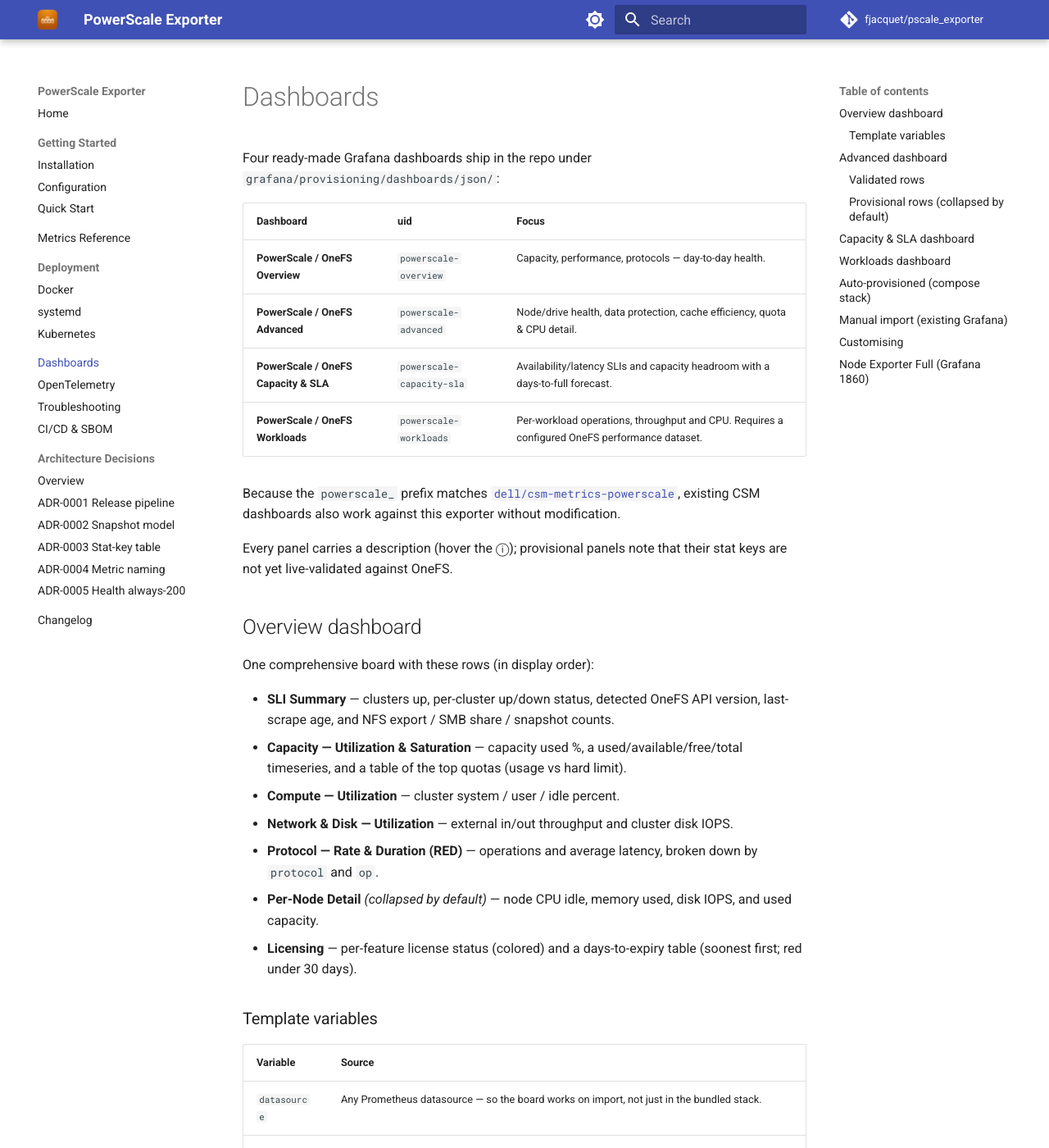
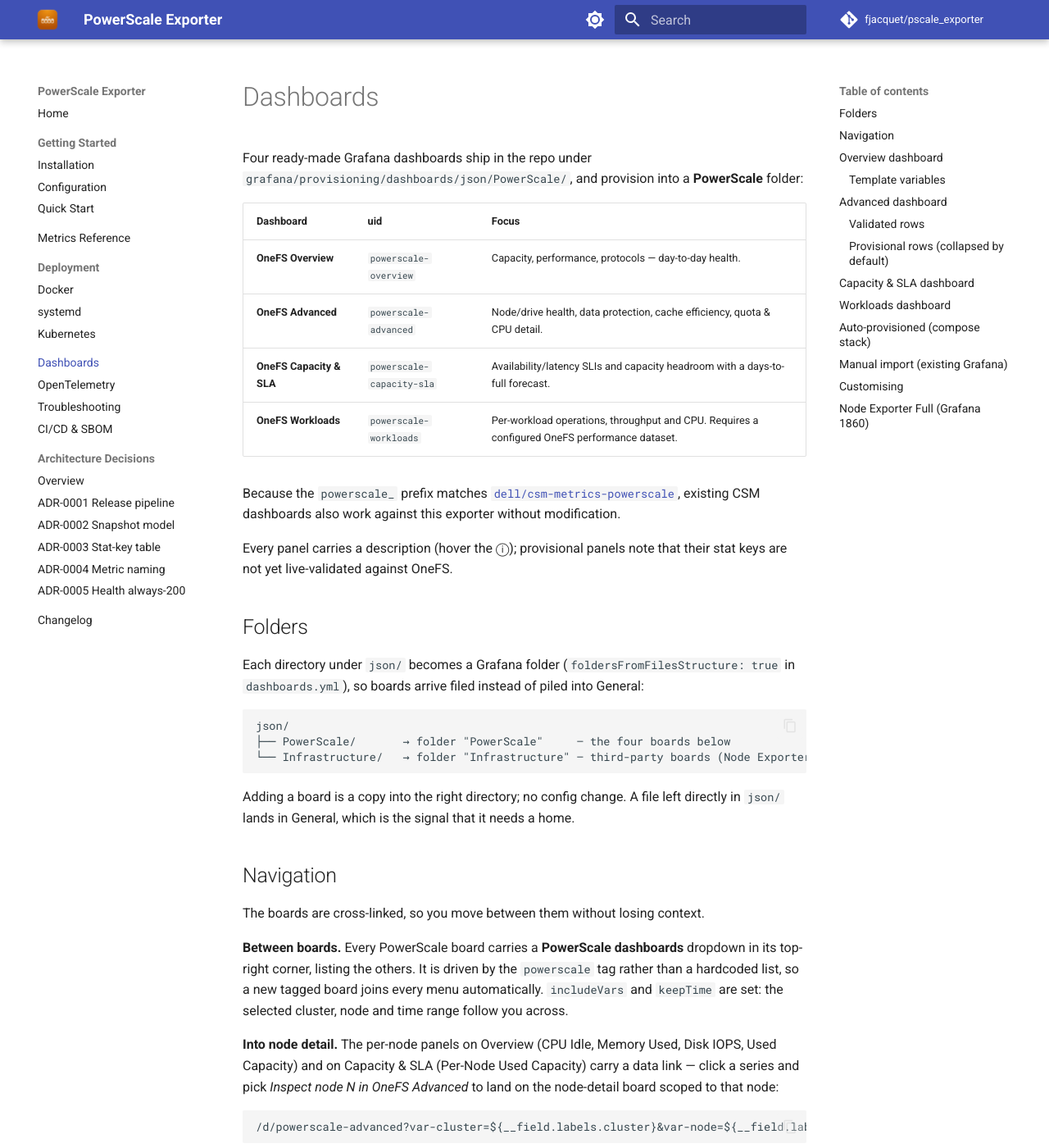
Before and after one commit to fjacquet/pscale_exporter, an MkDocs documentation site: the page built from docs/dashboards.md, in a window 1280 px wide and 1400 px high. Shown: the whole window at 82% size. Built offline with MkDocs 1.6.1 and Material for MkDocs 9.7.7, drawn with Linux system fonts in a browser that asks for light colours; comment, search, counter and statistics services are not loaded; some of the changed text lies outside the part shown.

Commit message:
feat(grafana): file dashboards into folders and cross-link them
The four boards all landed in Grafana's General folder next to the
third-party Node Exporter board, and navigation between them was ad-hoc: two
had a single hand-written link to Overview, two had none.

Folders now come from the directory structure (foldersFromFilesStructure),
so json/PowerScale/ provisions into "PowerScale" and json/Infrastructure/
into "Infrastructure". Adding a board is a copy into the right directory, and
a file left loose in json/ lands in General -- the signal it needs a home.
Titles drop the "PowerScale / " prefix the folder now supplies. Every uid is
unchanged, so existing links and bookmarks still resolve.

Each board carries a "PowerScale dashboards" dropdown driven by the
powerscale tag rather than a hardcoded list, so a new tagged board joins
every menu on its own. includeVars and keepTime are set, so the selected
cluster, node and time range follow you across boards.

The per-node panels on Overview and Capacity & SLA gained a data link into
OneFS Advanced scoped to the clicked node. It targets the uid with no title
slug, so renaming a board cannot break it.

Edits are text-level rather than a json round-trip: re-serializing reflowed
capacity-sla by 1073 lines and workloads by 273, burying the change. The
diff is 74 lines across four files.

Verified against a from-scratch Grafana 13.1.3: both folders created, all
five boards filed, nav links tag-resolving to the other three on each board,
5 drill-downs present, and all 66 panels still parse and query with 0 errors.

Co-Authored-By: Claude Opus 5 (1M context) <noreply@anthropic.com>
Claude-Session: https://claude.ai/code/session_018WvAkVHF5v7hxq96pJhz7Q

````diff
--- a/docs/dashboards.md
+++ b/docs/dashboards.md
@@ -1,20 +1,56 @@
 # Dashboards
 
 Four ready-made Grafana dashboards ship in the repo under
-`grafana/provisioning/dashboards/json/`:
+`grafana/provisioning/dashboards/json/PowerScale/`, and provision into a **PowerScale**
+folder:
 
 | Dashboard | uid | Focus |
 | --- | --- | --- |
-| **PowerScale / OneFS Overview** | `powerscale-overview` | Capacity, performance, protocols — day-to-day health. |
-| **PowerScale / OneFS Advanced** | `powerscale-advanced` | Node/drive health, data protection, cache efficiency, quota & CPU detail. |
-| **PowerScale / OneFS Capacity & SLA** | `powerscale-capacity-sla` | Availability/latency SLIs and capacity headroom with a days-to-full forecast. |
-| **PowerScale / OneFS Workloads** | `powerscale-workloads` | Per-workload operations, throughput and CPU. Requires a configured OneFS performance dataset. |
+| **OneFS Overview** | `powerscale-overview` | Capacity, performance, protocols — day-to-day health. |
+| **OneFS Advanced** | `powerscale-advanced` | Node/drive health, data protection, cache efficiency, quota & CPU detail. |
+| **OneFS Capacity & SLA** | `powerscale-capacity-sla` | Availability/latency SLIs and capacity headroom with a days-to-full forecast. |
+| **OneFS Workloads** | `powerscale-workloads` | Per-workload operations, throughput and CPU. Requires a configured OneFS performance dataset. |
 
 Because the `powerscale_` prefix matches
 [`dell/csm-metrics-powerscale`](https://github.com/dell/csm-metrics-powerscale), existing
 CSM dashboards also work against this exporter without modification.
 
 Every panel carries a description (hover the ⓘ); provisional panels note that their stat keys are not yet live-validated against OneFS.
+
+## Folders
+
+Each directory under `json/` becomes a Grafana folder
+(`foldersFromFilesStructure: true` in `dashboards.yml`), so boards arrive filed instead of
+piled into General:
+
+```text
+json/
+├── PowerScale/       → folder "PowerScale"     — the four boards below
+└── Infrastructure/   → folder "Infrastructure" — third-party boards (Node Exporter Full)
+```
+
+Adding a board is a copy into the right directory; no config change. A file left directly
+in `json/` lands in General, which is the signal that it needs a home.
+
+## Navigation
+
+The boards are cross-linked, so you move between them without losing context.
+
+**Between boards.** Every PowerScale board carries a **PowerScale dashboards** dropdown in
+its top-right corner, listing the others. It is driven by the `powerscale` tag rather than
+a hardcoded list, so a new tagged board joins every menu automatically. `includeVars` and
+`keepTime` are set: the selected cluster, node and time range follow you across.
+
+**Into node detail.** The per-node panels on Overview (CPU Idle, Memory Used, Disk IOPS,
+Used Capacity) and on Capacity & SLA (Per-Node Used Capacity) carry a data link — click a
+series and pick *Inspect node N in OneFS Advanced* to land on the node-detail board scoped
+to that node:
+
+```text
+/d/powerscale-advanced?var-cluster=${__field.labels.cluster}&var-node=${__field.labels.node}&${__url_time_range}
+```
+
+The link targets the **uid only**, with no title slug, so renaming a board never breaks it.
 
 ## Overview dashboard
 
@@ -123,15 +159,20 @@ Grafana, and `grafana/provisioning/dashboards/dashboards.yml` loads every JSON u
 ```bash
 PSCALE1_PASSWORD='your-monitor-password' docker compose up -d --build
 # Grafana: http://localhost:3000  (admin / admin)
-# Dashboards → PowerScale / OneFS Overview
+# Dashboards → PowerScale → OneFS Overview
 ```
 
 ## Manual import (existing Grafana)
 
 1. **Dashboards → New → Import**.
-2. Upload `grafana/provisioning/dashboards/json/powerscale-overview.json` (or paste its
-   contents).
+2. Upload `grafana/provisioning/dashboards/json/PowerScale/powerscale-overview.json` (or
+   paste its contents).
 3. Pick your Prometheus datasource when prompted, then **Import**.
+
+Import all four to keep the cross-board dropdown populated — it lists whichever
+`powerscale`-tagged boards exist in your Grafana, so a partial import yields a partial
+menu. Choose a folder at import time; the folder mapping above applies to provisioning
+only.
 
 ## Customising
 
````
Also changed, not shown: CHANGELOG.md (+15 -0 lines), 11 other files.
